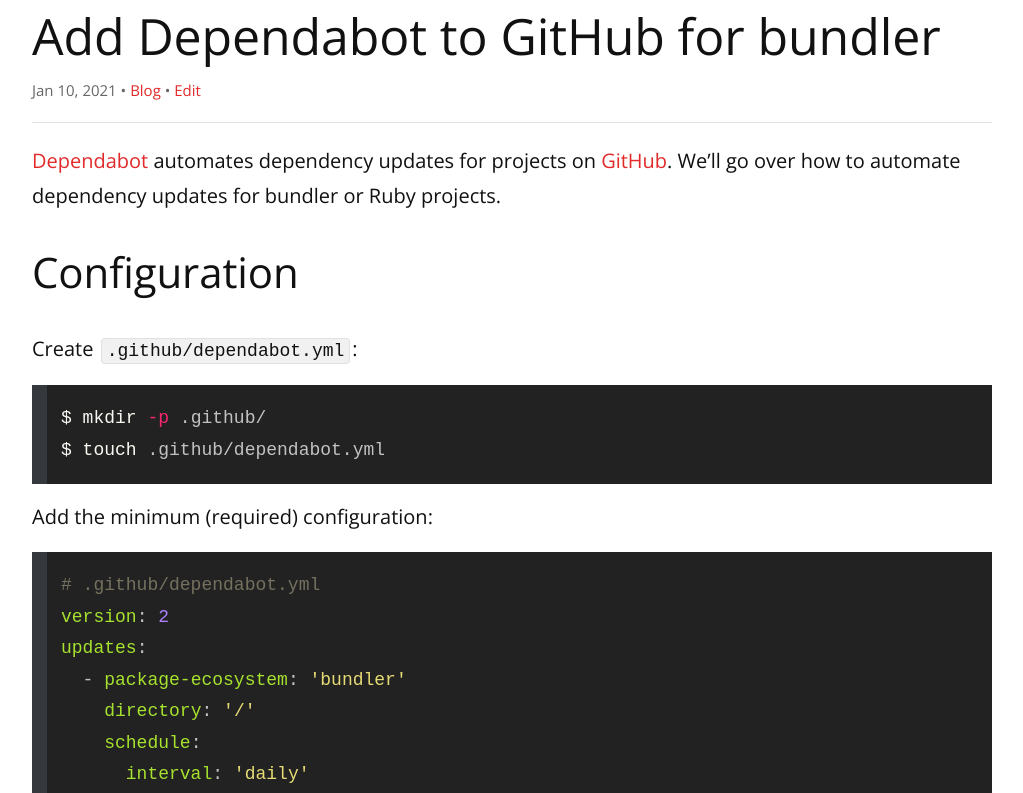
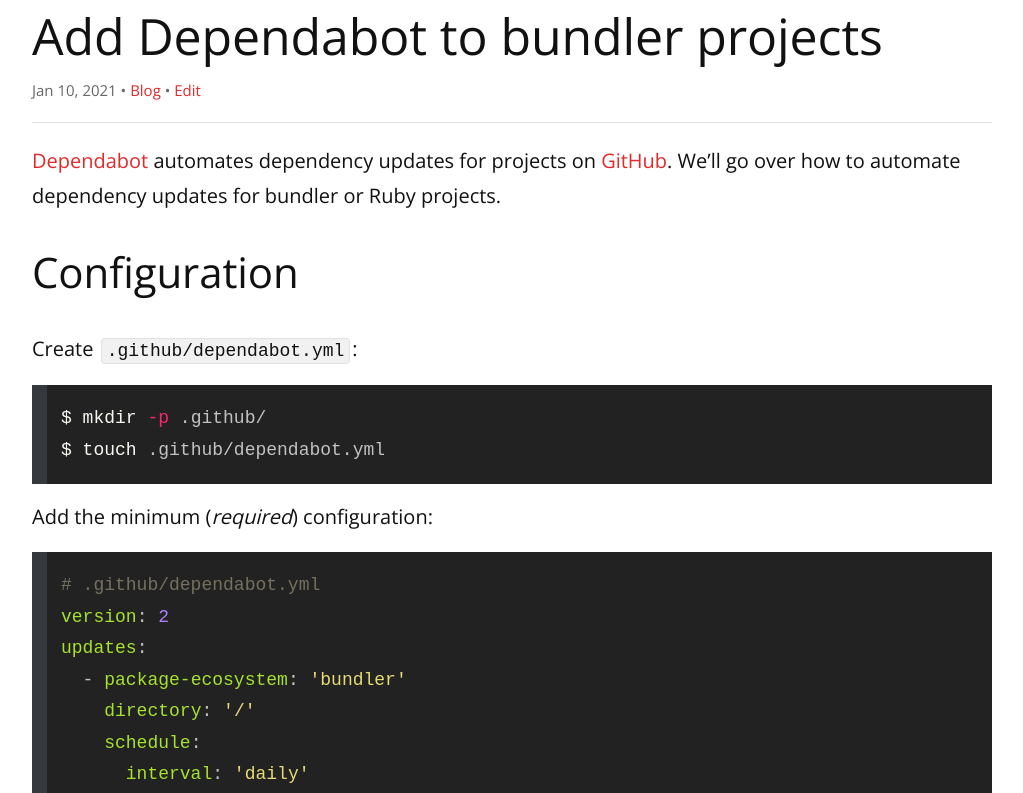
Before and after one commit to remarkablemark/remarkablemark.github.io, a Jekyll site: the page built from _posts/2021/2021-01-10-dependabot-github-bundler.md, in a window 1280 px wide and 900 px high, cut to the strip 107-900 px from the top of the window. Shown: the whole strip, without its empty margins (128-1151 px from the left). Built offline with Jekyll 4.4.1, drawn with Linux system fonts in a browser that asks for light colours; comment, search, counter and statistics services are not loaded.

Commit message:
chore(posts): update "Add Dependabot to bundler projects"
Post: 2021-01-10-dependabot-github-bundler.md

Shorten title and update excerpt.

https://remarkablemark.medium.com/add-dependabot-to-bundler-projects-on-github-f67f9bcbe420

````diff
--- a/_posts/2021/2021-01-10-dependabot-github-bundler.md
+++ b/_posts/2021/2021-01-10-dependabot-github-bundler.md
@@ -1,8 +1,8 @@
 ---
 layout: post
-title: Add Dependabot to GitHub for bundler
+title: Add Dependabot to bundler projects
 date: 2021-01-10 17:25:55
-excerpt: How to add Dependabot to automate dependency update for bundler or ruby projects on GitHub.
+excerpt: How to add Dependabot to automate dependency updates for bundler or Ruby projects on GitHub.
 categories: dependabot github bundler ruby
 ---
 
@@ -17,7 +17,7 @@
 $ touch .github/dependabot.yml
 ```
 
-Add the minimum (required) configuration:
+Add the minimum (_required_) configuration:
 
 ```yml
 # .github/dependabot.yml
````
